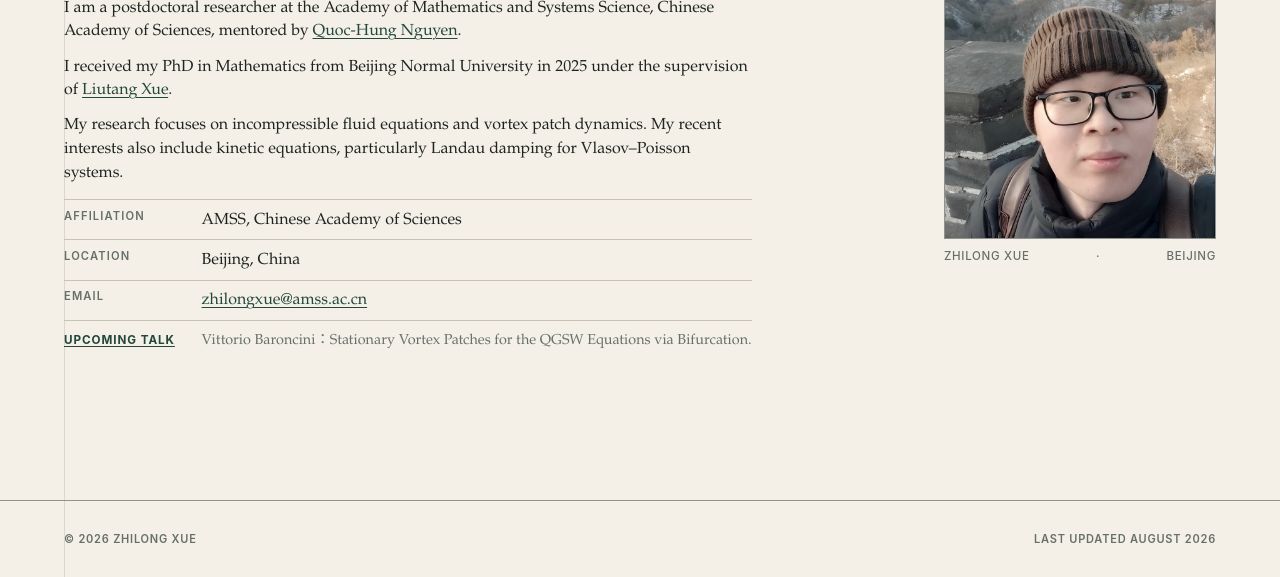
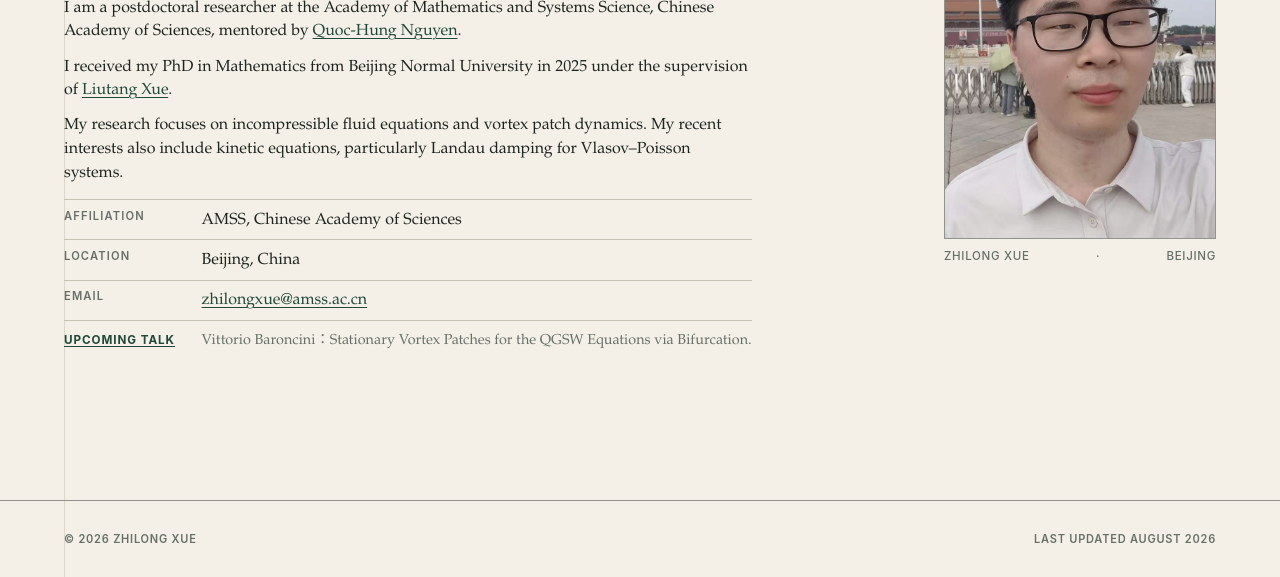
Before and after one commit to zhilongxue98/zhilongxue98.github.io, a website built with Vite: page index.html in a window 1280 px wide. Shown: the part 223-800 px from the top of the page. Built offline with nearby package versions, Linux system fonts and the light colour scheme.

Commit message:
Update index.html

```diff
--- a/index.html
+++ b/index.html
@@ -70,7 +70,7 @@
           <div class="home-news" id="news"><a class="text-link" href="http://www.amss.ac.cn/mzxsbg/202608/t20260831_8272241.html">Upcoming talk</a><p>Vittorio Baroncini：Stationary Vortex Patches for the QGSW Equations via Bifurcation.</p></div>
         </div>
         <figure class="portrait-figure">
-          <img src="zhilong2025-12.jpg" width="1080" height="1080" alt="Portrait of Zhilong Xue">
+          <img src="zhilong2026-08.jpg" width="1280" height="960" alt="Portrait of Zhilong Xue" style="object-position: 93.75% 50%;">
           <figcaption>Zhilong Xue <span aria-hidden="true">·</span> Beijing</figcaption>
         </figure>
       </header>
```
